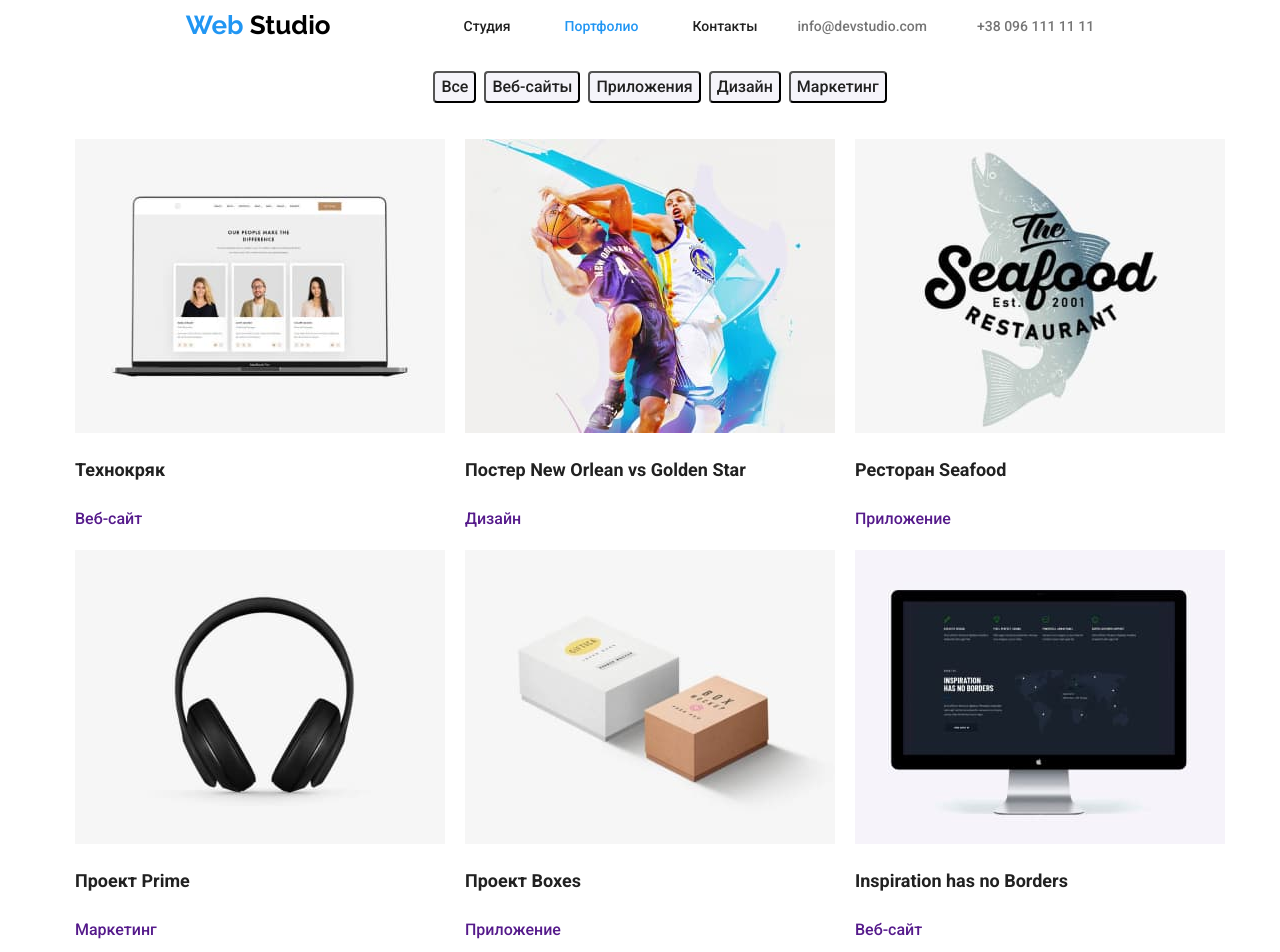
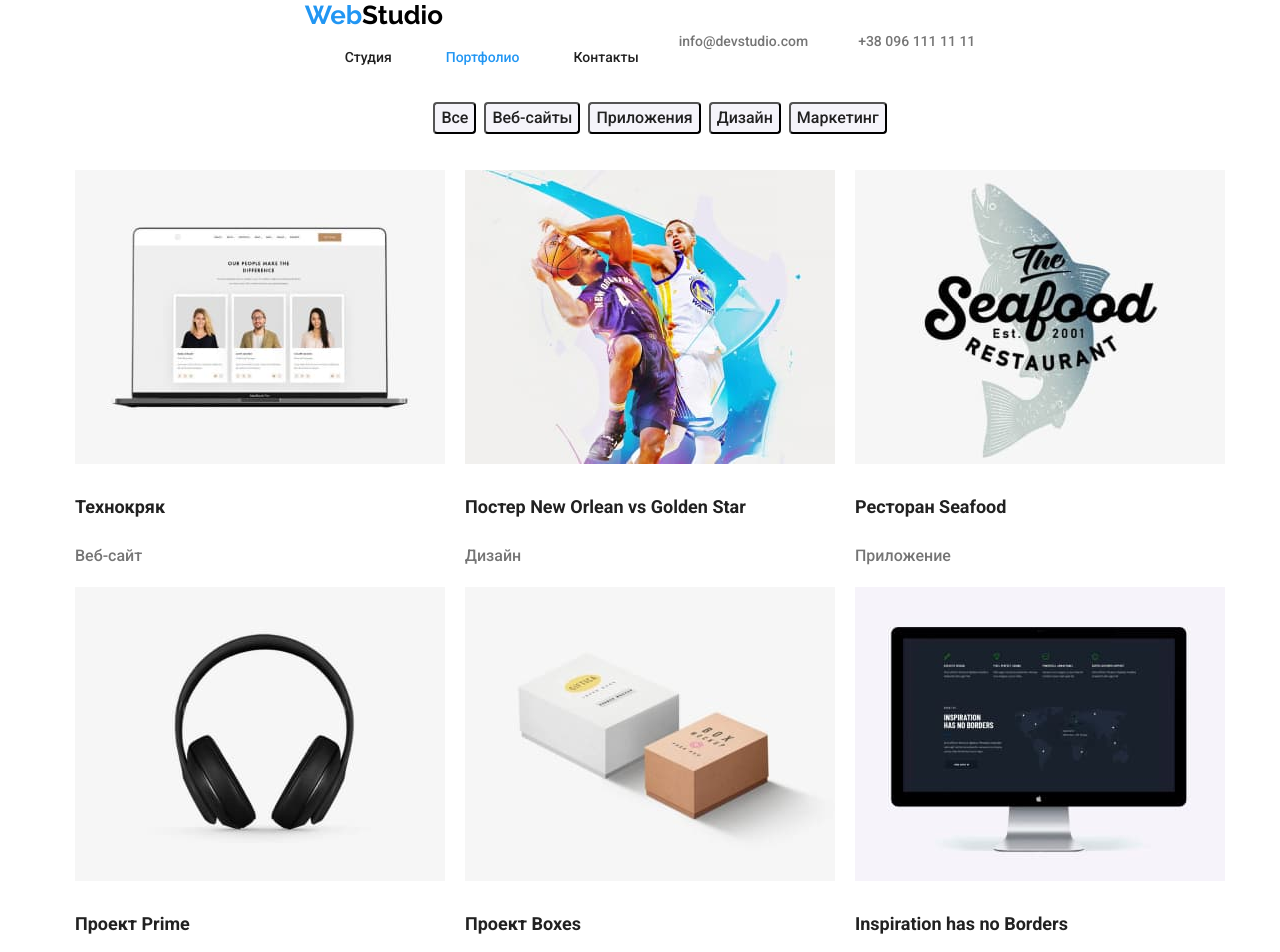
Before and after one commit to yustasstar/DEMO_HTML-CSS_GOIT, a plain HTML site: page portfolio.html in a window 1280 px wide. Shown: the top 952 px of the page. Drawn offline with Linux system fonts and the light colour scheme.

Commit message:
исправил

```diff
--- a/portfolio.html
+++ b/portfolio.html
@@ -15,13 +15,11 @@
   </head>
   <body>
     <header class="header">
-      <a href="index.html" lang="en" title="Главная страница" class="logo">
-        <span class="accent">Web</span>
-        Studio
-      </a>
-
       <!-- Навигация -->
       <nav>
+        <a href="index.html" lang="en" title="Главная страница" class="logo">
+          <span class="accent">Web</span>Studio
+        </a>
         <ul class="list site-nav">
           <li><a class="link" href="./index.html" title="Главная страница">Студия</a></li>
           <li><a class="link current" href="./portfolio.html" title="Наши работы">Портфолио</a></li>
@@ -66,63 +64,63 @@
       <!-- Примеры работ -->
       <ul class="list work-examples">
         <li>
-          <a class="link" href="">
+          <a class="worklink" href="">
             <img src="./images/img11.jpg" alt="ноутбук Технокряк" width="370" />
             <h2 class="work-title">Технокряк</h2>
             <p class="work-post">Веб-сайт</p>
           </a>
         </li>
         <li>
-          <a class="link" href="">
+          <a class="worklink" href="">
             <img src="./images/img12.jpg" alt="Постер New Orlean vs Golden Star" width="370" />
             <h2 class="work-title">Постер New Orlean vs Golden Star</h2>
             <p class="work-post">Дизайн</p>
           </a>
         </li>
         <li>
-          <a class="link" href="">
-            <img src="/images/img13.jpg" alt="лого Ресторан Seafood" width="370" />
+          <a class="worklink" href="">
+            <img src="./images/img13.jpg" alt="лого Ресторан Seafood" width="370" />
             <h2 class="work-title">Ресторан Seafood</h2>
             <p class="work-post">Приложение</p>
           </a>
         </li>
         <li>
-          <a class="link" href="">
+          <a class="worklink" href="">
             <img src="./images/img21.jpg" alt="Наушники" width="370" />
             <h2 class="work-title">Проект Prime</h2>
             <p class="work-post">Маркетинг</p>
           </a>
         </li>
         <li>
-          <a class="link" href="">
+          <a class="worklink" href="">
             <img src="./images/img22.jpg" alt="Упаковка-коробка" width="370" />
             <h2 class="work-title">Проект Boxes</h2>
             <p class="work-post">Приложение</p>
           </a>
         </li>
         <li>
-          <a class="link" href="">
+          <a class="worklink" href="">
             <img src="./images/img23.jpg" alt="iMac с веб-сайтом" width="370" />
             <h2 class="work-title">Inspiration has no Borders</h2>
             <p class="work-post">Веб-сайт</p>
           </a>
         </li>
         <li>
-          <a class="link" href="">
+          <a class="worklink" href="">
             <img src="./images/img31.jpg" alt="Журнал" width="370" />
             <h2 class="work-title">Издание Limited Edition</h2>
             <p class="work-post">Дизайн</p>
           </a>
         </li>
         <li>
-          <a class="link" href="">
+          <a class="worklink" href="">
             <img src="./images/img32.jpg" alt="Бирка" width="370" />
             <h2 class="work-title">Проект LAB</h2>
             <p class="work-post">Маркетинг</p>
           </a>
         </li>
         <li>
-          <a class="link" href="">
+          <a class="worklink" href="">
             <img src="./images/img33.jpg" alt="Работа за ноутбуком" width="370" />
             <h2 class="work-title">Growing Business</h2>
             <p class="work-post">Приложение</p>
--- a/styles/styles.css
+++ b/styles/styles.css
@@ -31,11 +31,7 @@ body {
 .link {
 
     text-decoration: none;
-}
 
-.link:hover,
-.link:focus {
-    color: var(--accent-color);
 }
 
 .logo {
@@ -112,6 +108,7 @@ body {
     letter-spacing: 1.9;
     border-radius: 4px;
     padding: 10px 32px 10px 32px;
+    cursor: pointer;
 }
 
 .title {
@@ -234,13 +231,15 @@ body {
     letter-spacing: 1.6;
     border-radius: 4px;
     margin: 4px;
+    cursor: pointer;
 
     color: var(--title-color);
     background-color: #F5F4FA;
 
+
+
 }
 
-.filter-button:hover,
 .filter-button:focus {
     background-color: var(--accent-color);
     color: #FFFFFF;
@@ -283,7 +282,9 @@ body {
 
 .link.mail {
     color: var(--primery-text-color);
+
 }
+
 
 .mainpage {
     margin: auto;
@@ -310,3 +311,17 @@ body {
 
 
 }
+
+.link:hover,
+.link:focus {
+    color: var(--accent-color);
+
+}
+
+.worklink {
+    text-decoration: none;
+    color: var(--primery-text-color);
+    font-size: 16px;
+    line-height: 30px;
+    letter-spacing: 1.9;
+}
```
Also changed, not shown: index.html (+3 -5 lines).
